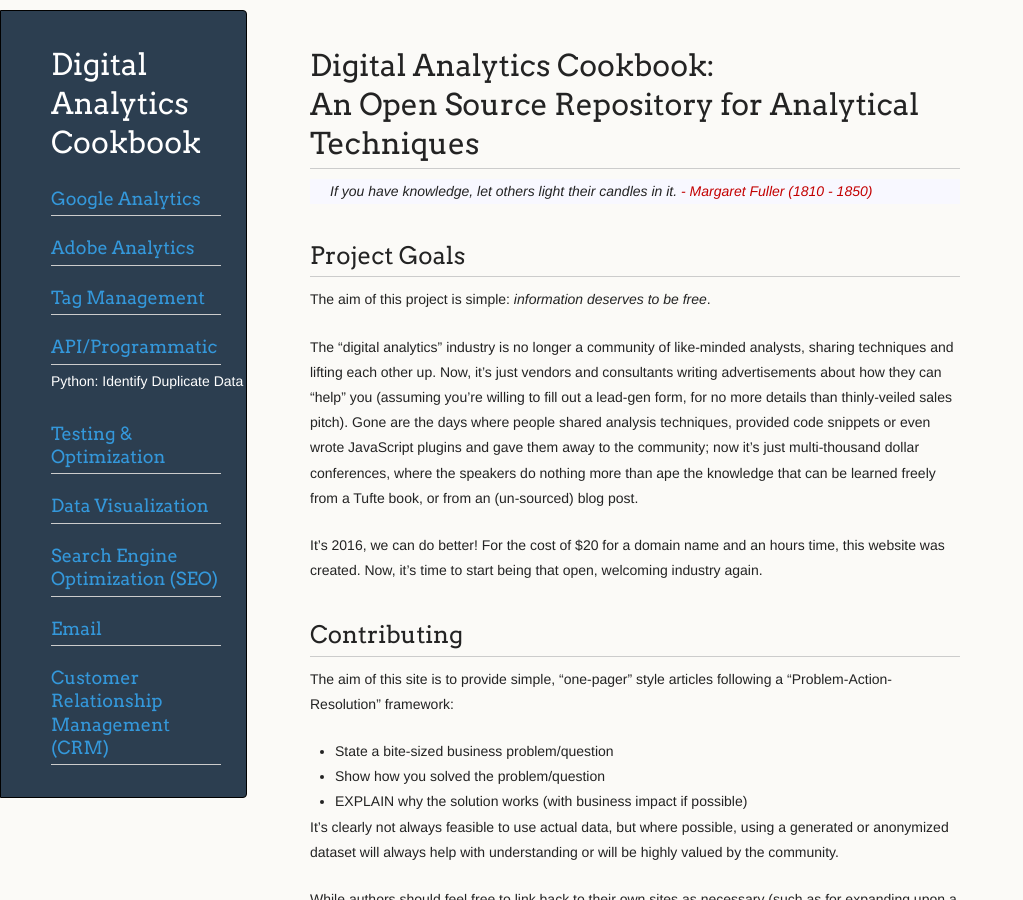
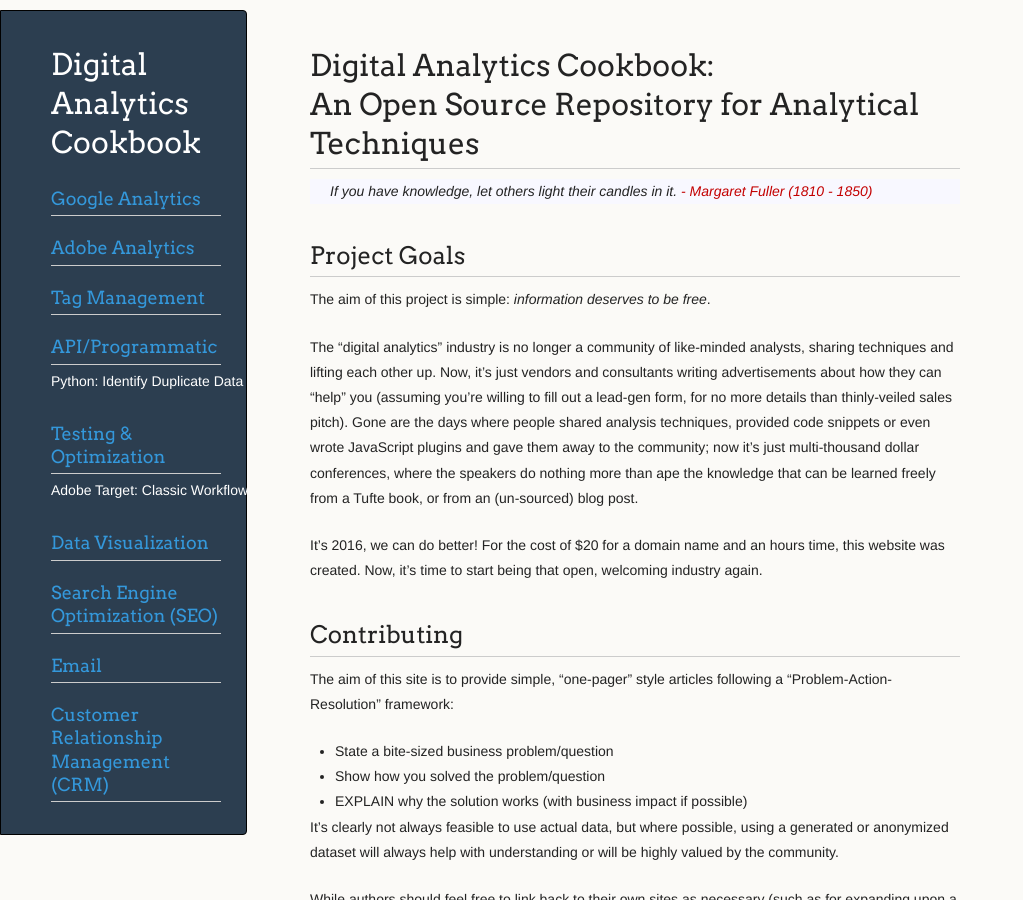
Before and after one commit to analyticsplaybook/analyticsplaybook.github.io, a Jekyll site: the page built from index.md, in a window 1280 px wide and 900 px high. Shown: the whole window, without its empty margins (0-1023 px from the left). Built offline with Jekyll 4.4.1, drawn with Linux system fonts in a browser that asks for light colours.

Commit message:
Add sidebar link

```diff
--- a/_layouts/minimal.html
+++ b/_layouts/minimal.html
@@ -43,7 +43,9 @@
 	            <li><a href="python_identify_duplicate_data.html">Python: Identify Duplicate Data</a></li>
             </ul>
         <h3>Testing & Optimization</h3>
-
+        <ul>
+            <li><a href="target_class_workflow.html">Adobe Target: Classic Workflow</a></li>
+        </ul>
         <h3>Data Visualization</h3>
 
         <h3>Search Engine Optimization (SEO)</h3>
```
